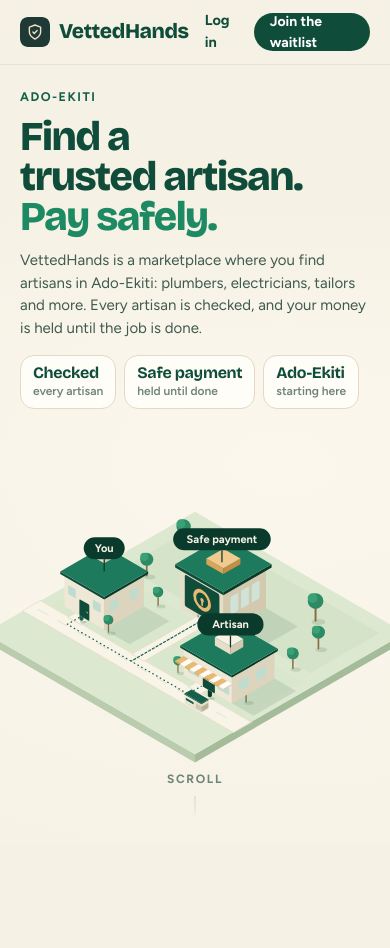
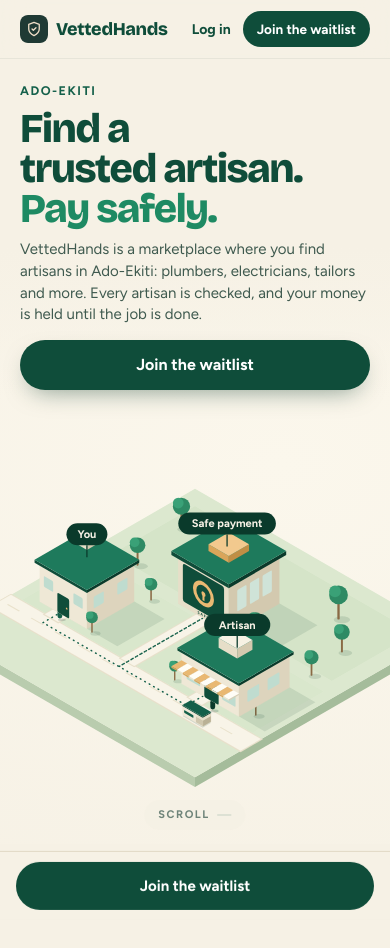
Before and after one commit to Damola1-tech/VettedHands, a plain HTML site: page index.html in a window 390 px wide. Shown: the top 948 px of the page. Drawn offline with nearby package versions, Linux system fonts and the light colour scheme.

Commit message:
Mobile landing: compact nav, visible waitlist CTA, bigger scene, sticky bottom button
Co-Authored-By: Claude Sonnet 5.5 <noreply@anthropic.com>
Claude-Session: https://claude.ai/code/session_01RnRzaCJP8oNimJGnYCpaSy

```diff
--- a/index.html
+++ b/index.html
@@ -116,17 +116,27 @@ a{color:inherit;text-decoration:none}
 @keyframes flow{to{stroke-dashoffset:-10.5}}
 
 @media(max-width:760px){
-  .sc{width:calc(100% - 40px);top:84px;transform:translateY(12px)}
+  .nav .in{height:58px;gap:10px}
+  .logo{font-size:18px;gap:8px;white-space:nowrap}.logo i{width:28px;height:28px}
+  .navr{gap:12px;white-space:nowrap}.navr .lg{font-size:14px}
+  .btn.sm{height:36px;padding:0 14px;font-size:13.5px;white-space:nowrap}
+  .sc{width:calc(100% - 40px);top:78px;transform:translateY(12px)}
   .sc.on{transform:none}.sc.out{transform:translateY(-12px)}
-  .sc h1,.sc h2{font-size:clamp(34px,10.5vw,48px);margin-bottom:12px}
-  .sc p.sub{font-size:15px;margin-bottom:16px}
-  .chips{gap:8px;margin-bottom:0}.chip{padding:8px 12px}.chip b{font-size:16px}
-  .cta{display:none}
+  .sc h1,.sc h2{font-size:clamp(34px,10.5vw,46px);margin-bottom:10px}
+  .sc p.sub{font-size:15px;line-height:1.45;margin-bottom:14px}
+  .chips{display:none}
+  .cta{display:flex;gap:0}.cta .btn.ghost{display:none}.cta .btn{width:100%;justify-content:center;height:50px;font-size:16px;box-shadow:0 10px 24px -10px rgba(10,58,43,.5)}
   .card{display:none}
-  .eyebrow{margin-bottom:10px}
+  .eyebrow{margin-bottom:8px}
   .dots{display:none}
-  .copy::before{content:"";position:absolute;left:0;right:0;top:0;height:min(48%,340px);background:linear-gradient(var(--bg) 0%,var(--bg) 60%,rgba(246,241,229,0) 100%)}
+  .copy::before{content:"";position:absolute;left:0;right:0;top:0;height:min(52%,400px);background:linear-gradient(var(--bg) 0%,var(--bg) 62%,rgba(246,241,229,0) 100%)}
+  .cue{bottom:calc(14px + env(safe-area-inset-bottom,0px));flex-direction:row;gap:8px;background:rgba(246,241,229,.9);padding:7px 14px;border-radius:99px;font-size:11px}
+  .cue::after{width:14px;height:1.5px;background:var(--g)}
 }
+.dock{display:none;position:fixed;left:0;right:0;bottom:0;z-index:60;padding:10px max(16px,env(safe-area-inset-right,0px)) calc(10px + env(safe-area-inset-bottom,0px)) max(16px,env(safe-area-inset-left,0px));background:rgba(246,241,229,.94);backdrop-filter:blur(12px);-webkit-backdrop-filter:blur(12px);border-top:1px solid var(--line);transform:translateY(110%);transition:transform .35s}
+.dock.show{transform:none}
+@media(max-width:760px){.dock{display:flex}}
+.dock .btn{flex:1;justify-content:center;height:48px}
 
 /* after the story */
 section.blk{padding-block:clamp(72px,10vw,140px)}
@@ -184,7 +194,7 @@ footer a:hover{color:var(--g)}
         <h1>Find a trusted artisan.<br><em>Pay safely.</em></h1>
         <p class="sub">VettedHands is a marketplace where you find artisans in Ado-Ekiti: plumbers, electricians, tailors and more. Every artisan is checked, and your money is held until the job is done.</p>
         <div class="chips"><div class="chip"><b>Checked</b><span>every artisan</span></div><div class="chip"><b>Safe payment</b><span>held until done</span></div><div class="chip"><b>Ado-Ekiti</b><span>starting here</span></div></div>
-        <div class="cta"><a class="btn" href="https://vettedhands.com.ng/app.html">Join the waitlist</a><a class="btn ghost" href="#how">How it works</a></div>
+        <div class="cta"><a class="btn" href="https://vettedhands.com.ng/waitlist.html">Join the waitlist</a><a class="btn ghost" href="#how">How it works</a></div>
       </div>
 
       <div class="sc" data-i="1">
@@ -426,7 +436,7 @@ var W=0,H=0,mobile=false,baseK=1,cam={x:0,y:0,k:1,init:false},prog=0,tgt=null;
 function size(){
   W=stage.clientWidth;H=stage.clientHeight;mobile=W<761;
   var plateW=14.8*2*C*S*0.5*2;  // ~ screen width of plate
-  baseK=mobile?Math.min(W*1.05/1000,H*0.5/620):Math.min(W*0.62/1000,H*0.78/620);
+  baseK=mobile?Math.min(W*1.25/1000,H*0.46/620):Math.min(W*0.62/1000,H*0.78/620);
 }
 function ratioToCam(p){
   var t=target(p),q=P(t.f[0],t.f[1],t.f[2]);
@@ -450,7 +460,7 @@ function setScene(p){
     dots.forEach(function(d,j){d.classList.toggle("on",j===i);});
     cur=i;
   }
-  cue.style.opacity=p<0.03?1:0;
+  cue.style.opacity=p<0.03?1:0;var dk=document.getElementById("dock");if(dk)dk.classList.toggle("show",p>0.12);
 }
 var last=0,lastRaf=0;
 function frame(now,fromRaf){
@@ -488,5 +498,6 @@ document.getElementById("svc").innerHTML=LIST.map(function(x){return '<div><svg
 })();
 </script>
 
+<div class="dock" id="dock"><a class="btn" href="https://vettedhands.com.ng/waitlist.html">Join the waitlist</a></div>
 </body>
 </html>
```
